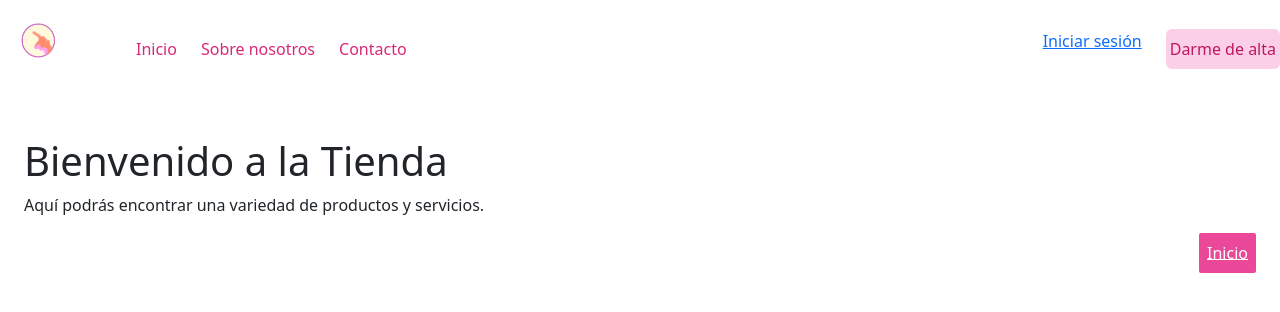
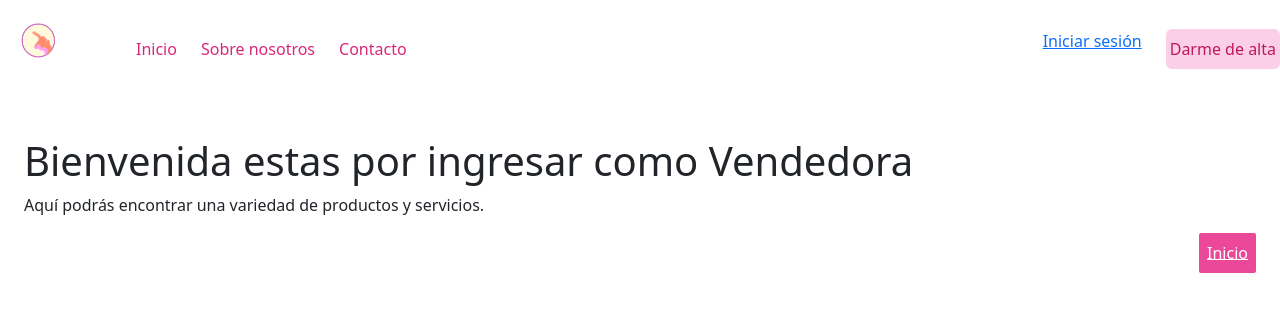
Before and after one commit to Marmax73/miColor, a React (Create React App) app: page /userTienda in a window 1280 px wide. Shown: the top 312 px of the page. Built offline with nearby package versions, Linux system fonts and the light colour scheme.

Commit message:
Cambio en Tienda

```diff
--- a/src/pages/userTienda.jsx
+++ b/src/pages/userTienda.jsx
@@ -2,7 +2,7 @@ import BotonRetorno from "../components/BotonRetorno";
 const userTienda = () => {
     return (
         <div className="p-4">
-            <h1>Bienvenido a la Tienda</h1>
+            <h1>Bienvenida estas por ingresar como Vendedora</h1>
             <p>Aquí podrás encontrar una variedad de productos y servicios.</p>
             <div>
                 <BotonRetorno />
```
